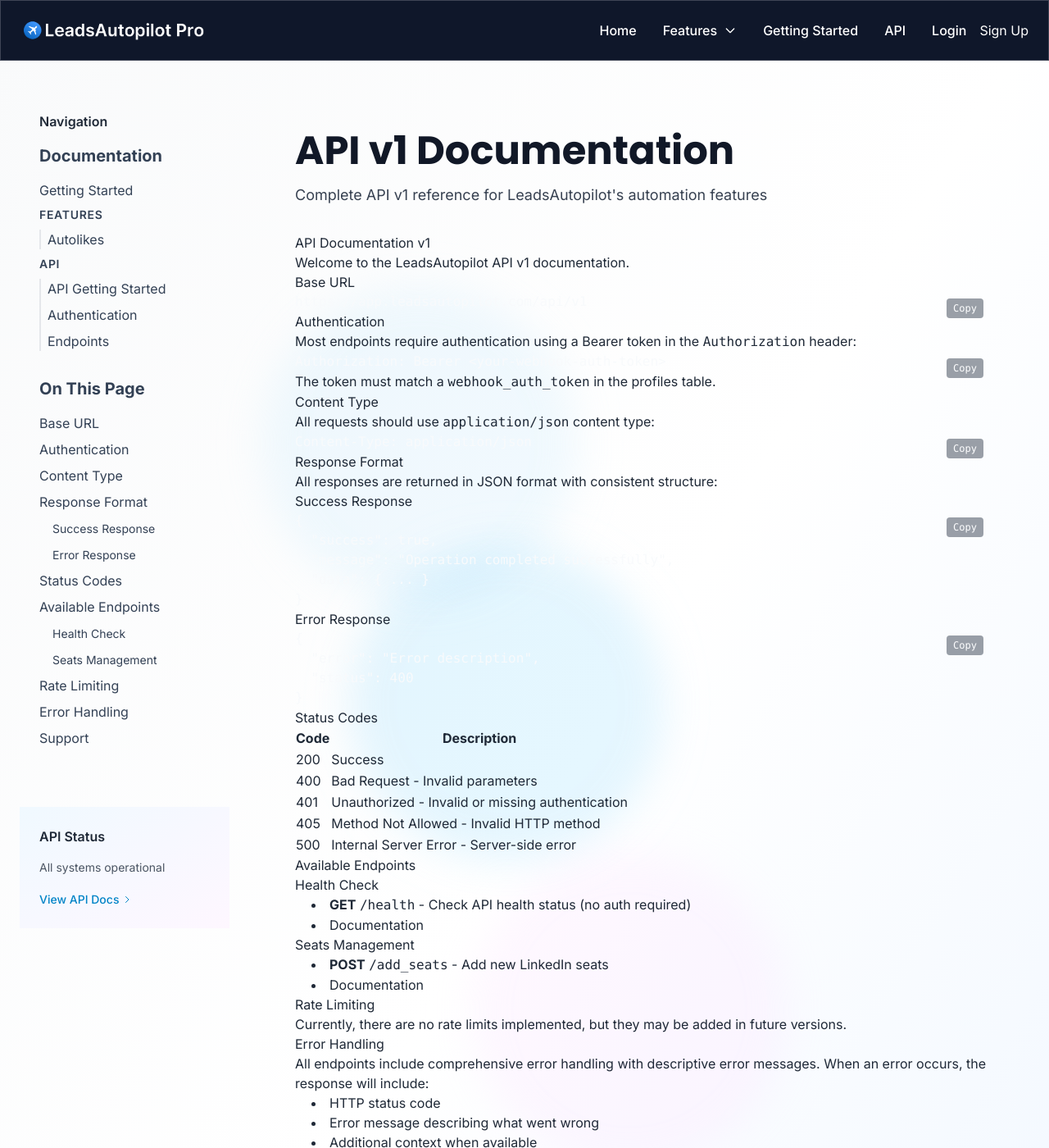
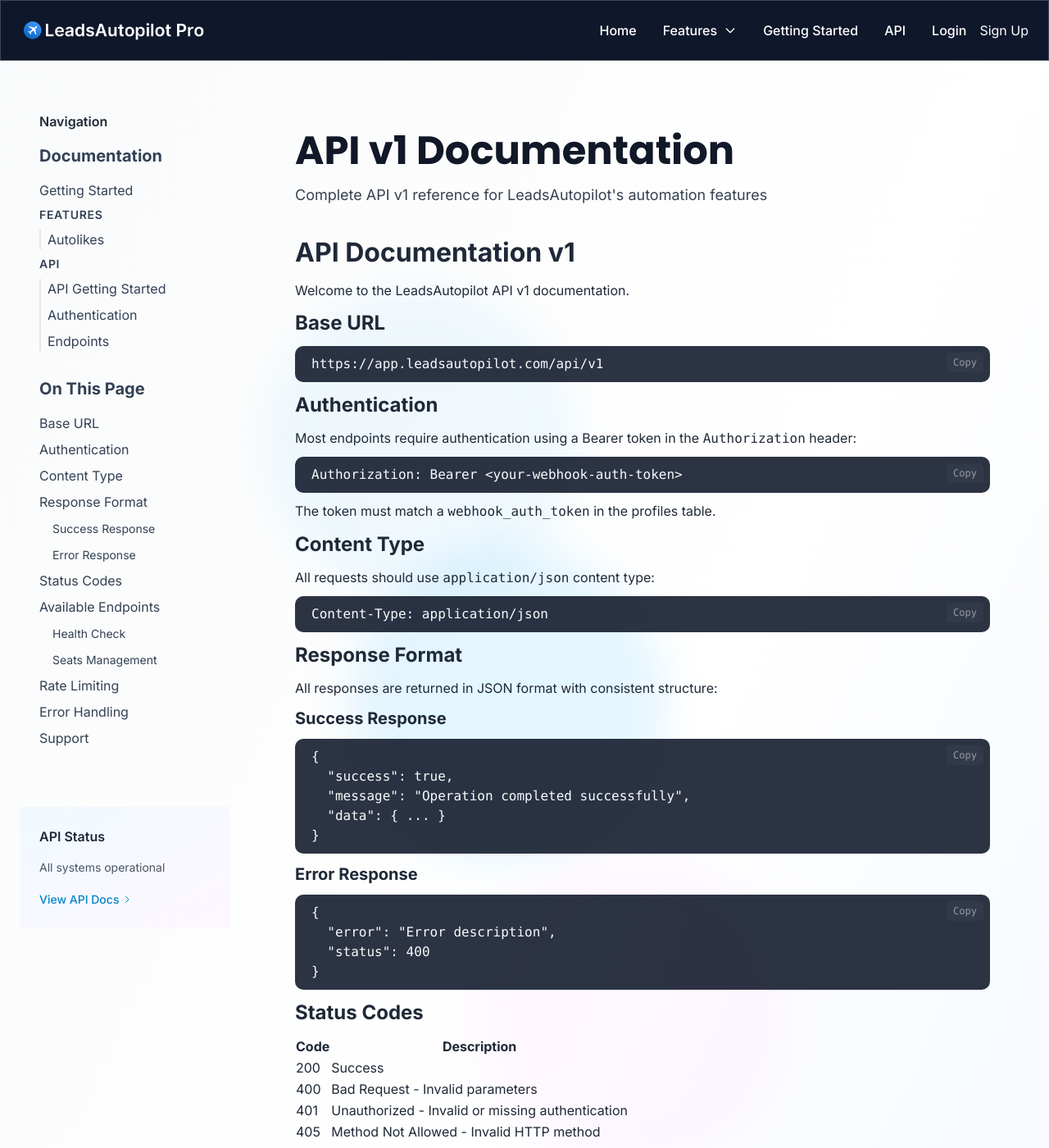
Before and after one commit to eotten/docs.leadsautopilot.com, a Jekyll site: the page built from api/v1/index.md, in a window 1280 px wide and 1400 px high. Shown: the whole window at 82% size. Built offline with Jekyll 4.4.1, drawn with Linux system fonts in a browser that asks for light colours; nearby versions of some CDN libraries.

Commit message:
Formatting changes

```diff
--- a/assets/css/main.css
+++ b/assets/css/main.css
@@ -104,16 +104,29 @@
     @apply prose prose-lg max-w-none;
 }
 
+.doc-content h1,
+.doc-content h2,
+.doc-content h3,
+.doc-content h4,
+.doc-content h5,
+.doc-content h6 {
+    font-weight: bold;
+    margin: 10px 0;
+}
+
 .doc-content h1 {
     @apply text-4xl font-bold font-poppins text-gray-900 mb-6 !important;
+    font-size: 2rem;
 }
 
 .doc-content h2 {
     @apply text-3xl font-semibold font-poppins text-gray-800 mt-12 mb-6 !important;
+    font-size: 1.5rem;
 }
 
 .doc-content h3 {
     @apply text-2xl font-semibold font-poppins text-gray-800 mt-8 mb-4 !important;
+    font-size: 1.25rem;
 }
 
 .doc-content h4 {
@@ -150,14 +163,10 @@
 
 .doc-content pre {
     @apply bg-gray-900 text-gray-100 p-6 rounded-xl overflow-x-auto mb-6 shadow-lg !important;
-}
-
-.doc-content code {
-    @apply bg-gray-100 text-gray-900 px-2 py-1 rounded text-sm font-mono !important;
-}
-
-.doc-content pre code {
-    @apply bg-transparent text-gray-100 p-0 !important;
+    background-color: #0f172ae0 !important;
+    padding: 10px 20px;
+    border-radius: 10px;
+    margin: 10px 0;
 }
 
 .doc-content blockquote {
```
